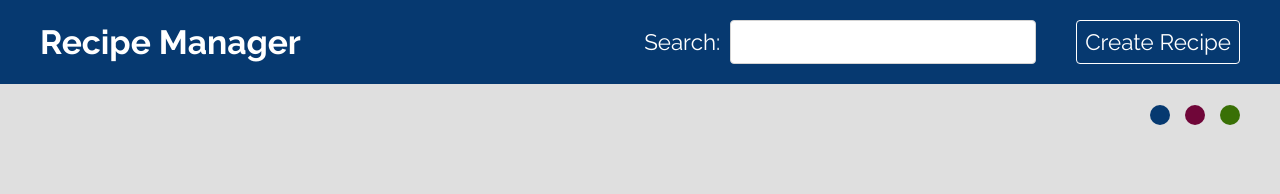
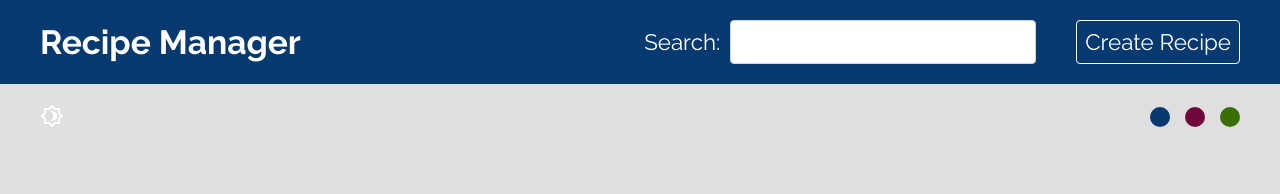
Before and after one commit to JBreidfjord/recipe-manager, a React (Create React App) app: page /create in a window 1280 px wide. Shown: the top 194 px of the page. Built offline with nearby package versions, Linux system fonts and the light colour scheme.

Commit message:
Define dark/light mode toggle

```diff
--- a/src/components/ThemeSelector.css
+++ b/src/components/ThemeSelector.css
@@ -14,3 +14,13 @@
   margin-left: 15px;
   border-radius: 50%;
 }
+
+.mode-toggle {
+  margin-right: auto;
+}
+
+.mode-toggle img {
+  width: 24px;
+  height: 24px;
+  cursor: pointer;
+}
--- a/src/components/ThemeSelector.js
+++ b/src/components/ThemeSelector.js
@@ -1,14 +1,27 @@
 import "./ThemeSelector.css";
 
+import modeIcon from "../assets/mode-icon.svg";
 import { useTheme } from "../hooks/useTheme";
 
 const themeColors = ["#063970", "#700639", "#397006"];
 
 export default function ThemeSelector() {
-  const { changeColor } = useTheme();
+  const { changeColor, changeMode, mode } = useTheme();
+
+  const toggleMode = () => {
+    changeMode(mode === "dark" ? "light" : "dark");
+  };
 
   return (
     <div className="theme-selector">
+      <div className="mode-toggle">
+        <img
+          src={modeIcon}
+          onClick={toggleMode}
+          style={{ filter: mode === "dark" ? "invert(100%)" : "invert(20%)" }}
+          alt="Mode Toggle"
+        />
+      </div>
       <div className="theme-buttons">
         {themeColors.map((color) => (
           <div key={color} onClick={() => changeColor(color)} style={{ background: color }} />
--- a/src/context/ThemeContext.js
+++ b/src/context/ThemeContext.js
@@ -6,19 +6,27 @@
   switch (action.type) {
     case "CHANGE_COLOR":
       return { ...state, color: action.payload };
+    case "CHANGE_MODE":
+      return { ...state, mode: action.payload };
     default:
       return state;
   }
 };
 
 export function ThemeProvider({ children }) {
-  const [state, dispatch] = useReducer(themeReducer, { color: "#063970" });
+  const [state, dispatch] = useReducer(themeReducer, { color: "#063970", mode: "dark" });
 
   const changeColor = (color) => {
     dispatch({ type: "CHANGE_COLOR", payload: color });
   };
 
+  const changeMode = (mode) => {
+    dispatch({ type: "CHANGE_MODE", payload: mode });
+  };
+
   return (
-    <ThemeContext.Provider value={{ ...state, changeColor }}>{children}</ThemeContext.Provider>
+    <ThemeContext.Provider value={{ ...state, changeColor, changeMode }}>
+      {children}
+    </ThemeContext.Provider>
   );
 }
```
Also changed, not shown: src/assets/mode-icon.svg (added).
